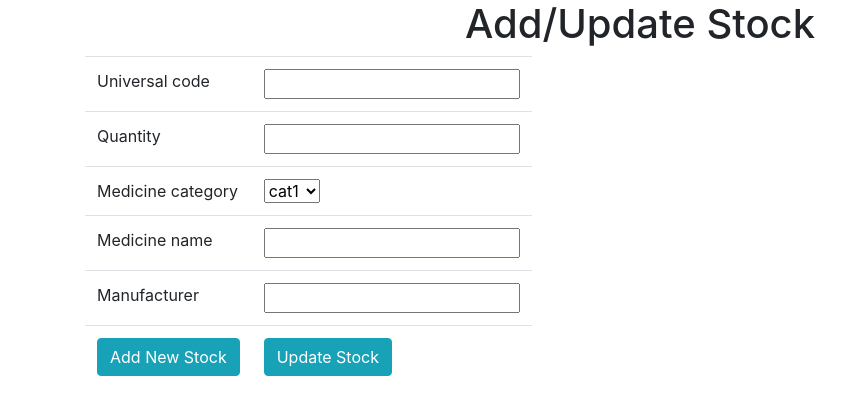
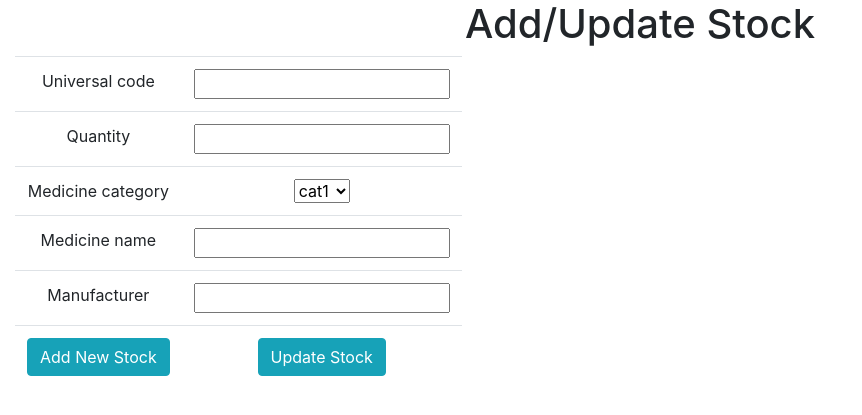
Before and after one commit to codewithmonk/clinic-management, a Django app: page /ims/add-stock in a window 1280 px wide. Shown: the part 136-551 px from the top of the page, without its empty margins (0-862 px from the left). Run offline with Django 3.2, Linux system fonts and the light colour scheme; the visitor is signed in with stand-in values (Sample User, id 1); some libraries are stand-ins or nearby versions.

Commit message:
update to ims

```diff
--- a/core/templates/core/add-stock.html
+++ b/core/templates/core/add-stock.html
@@ -58,8 +58,7 @@
 <!--</form>-->
 <div class="container-fluid">
     <center><h1>Add/Update Stock</h1></center>
-    <div class="container">
-    <form method="POST" >{% csrf_token %}
+    <form method="POST" class="text-center" >{% csrf_token %}
         <table class="table table-responsive">
             {% for field in form %}
                 <tr>
@@ -74,7 +73,6 @@
         </table>
 
     </form>
-        </div>
 </div>
 
 {% endblock %}
```
